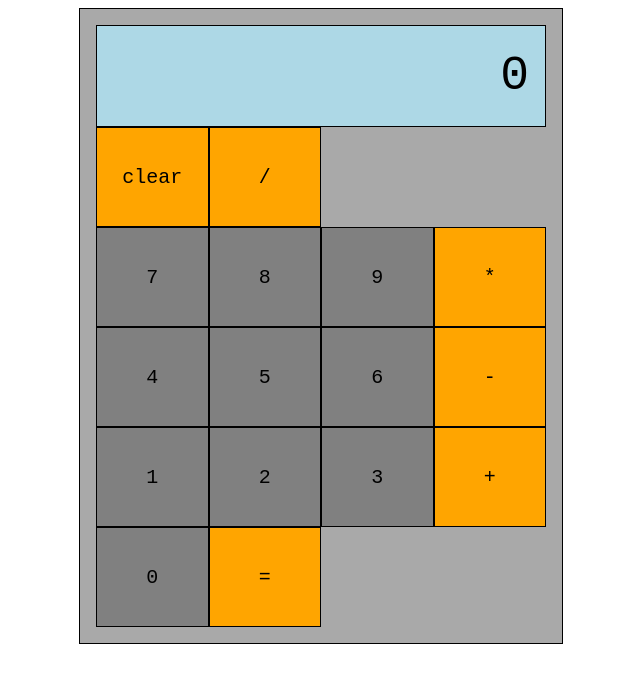
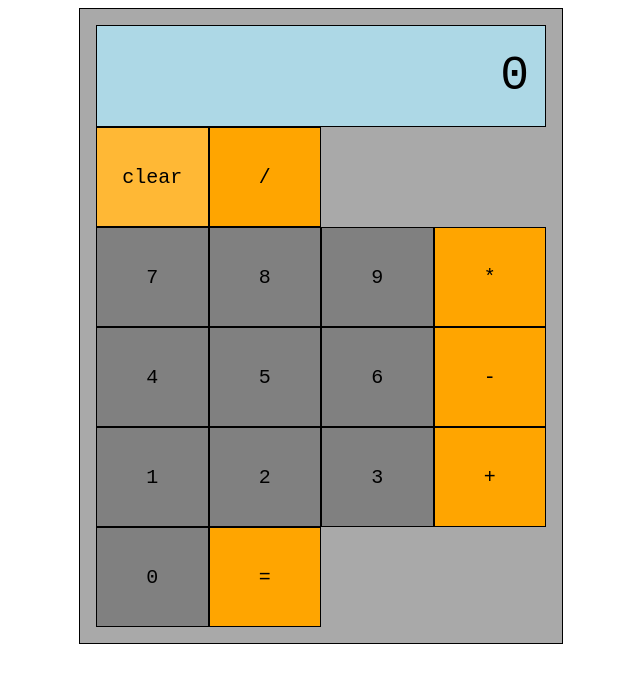
Before and after one commit to jaehyuneyea/Calculator, a plain HTML site: page index.html in a window 1280 px wide. In both pictures the pointer is over the button "clear". Shown: the whole page, without its empty margins (319-959 px from the left). Drawn offline with Linux system fonts and the light colour scheme.

Commit message:
Button lights up on hover

```diff
--- a/style.css
+++ b/style.css
@@ -39,6 +39,10 @@
   grid-auto-columns: minmax(25%, auto);
 }
 
+button:hover {
+  background-color: rgb(158, 158, 158)
+}
+
 button {
   width: 100%;
   height: 100%;
@@ -52,3 +56,7 @@ button {
 .operators {
   background-color: orange;
 }
+
+.operators:hover {
+  background-color: rgb(255, 184, 53);
+}
```
